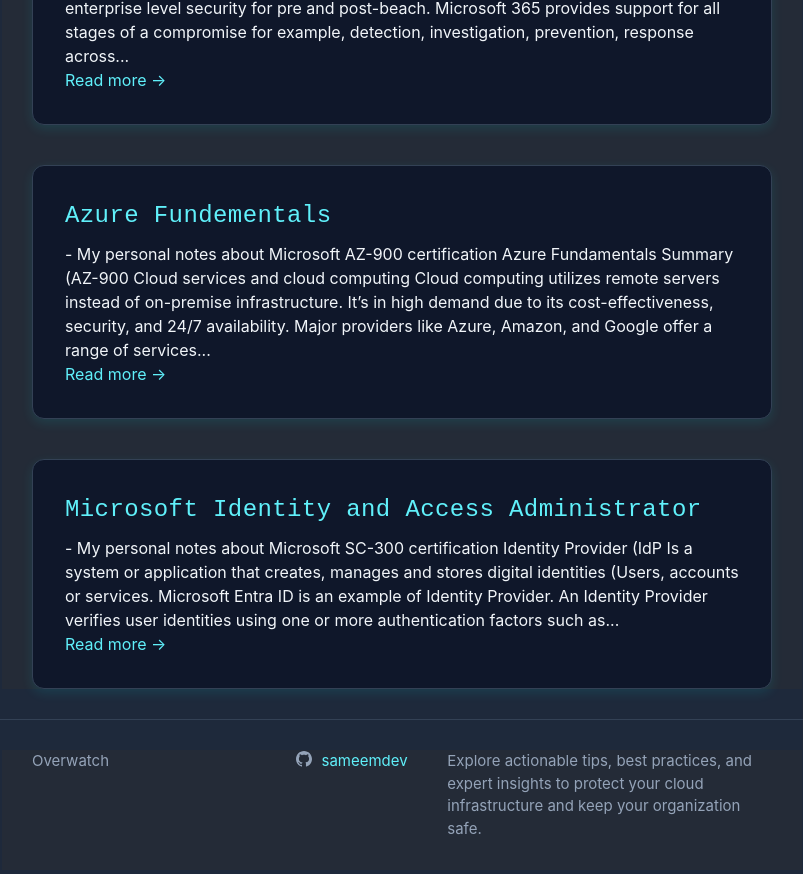
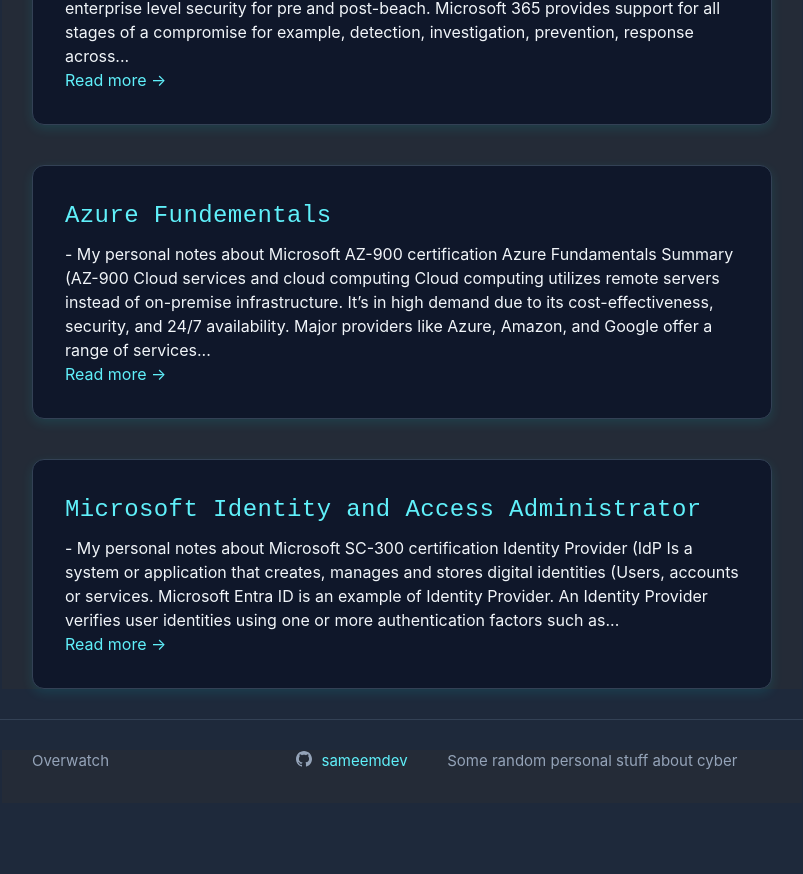
Before and after one commit to sameemdev/sameemdev.github.io, a Jekyll site: the page built from index.markdown, in a window 1280 px wide and 900 px high, scrolled down 1287 px. Shown: the top 874 px of the window, without its empty margins (238-1041 px from the left). Built offline with Jekyll 4.4.1, drawn with Linux system fonts in a browser that asks for light colours; after the commit the page ends 2120 px from its top, so only the background shows below that.

Commit message:
some changes made

```diff
--- a/_config.yml
+++ b/_config.yml
@@ -19,7 +19,7 @@
 # in the templates via {{ site.myvariable }}.
 
 title: Overwatch
-description: "Explore actionable tips, best practices, and expert insights to protect your cloud infrastructure and keep your organization safe."
+description: "Some random personal stuff about cyber"
 baseurl: ""
 url: "https://sameemdev.github.io"
 github_username: sameemdev
```
